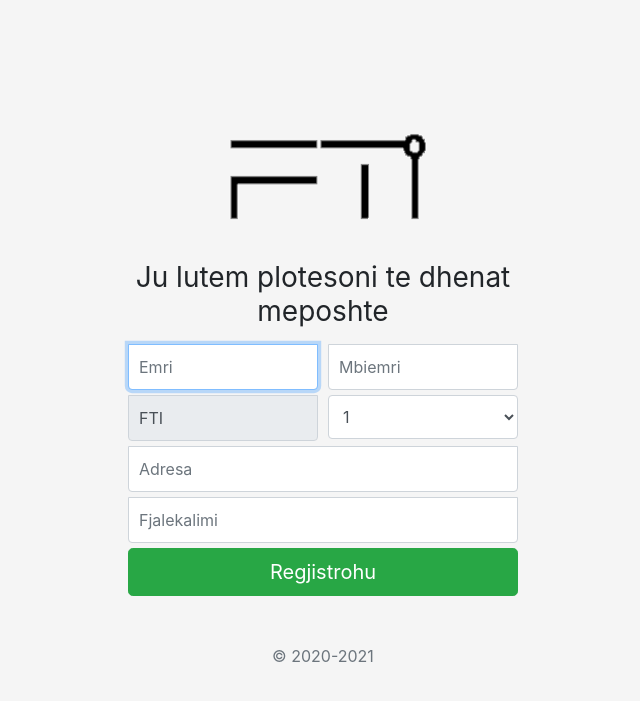
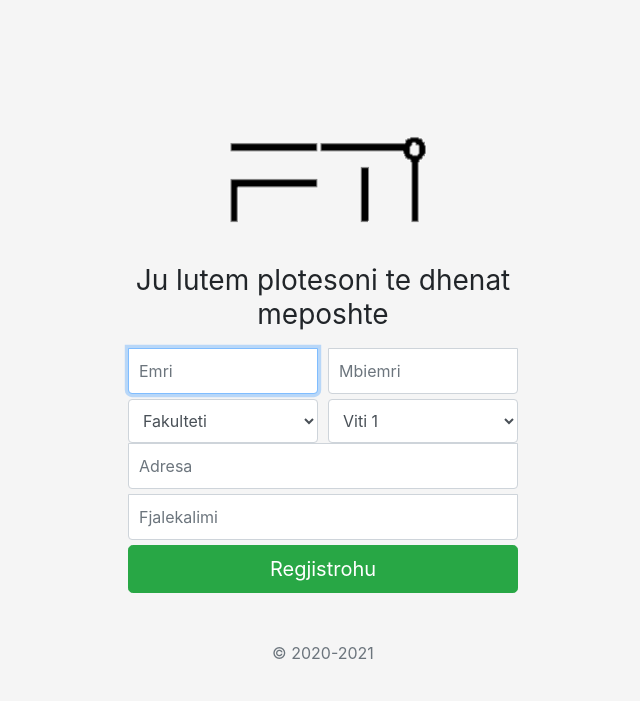
Before and after one commit to erionquku/fti-website, a PHP site: page /register in a window 1280 px wide. Shown: the top 701 px of the page, without its empty margins (317-957 px from the left). Run offline with PHP 8.4, Linux system fonts and the light colour scheme.

Commit message:
non-empty message

```diff
--- a/app/Models/User/User.php
+++ b/app/Models/User/User.php
@@ -7,4 +7,10 @@ use Models\DbTable;
 class User extends DbTable
 {
 
+    public function set($key, $value)
+    {
+        $this->$key = $value;
+    }
+
+
 }
--- a/index.php
+++ b/index.php
@@ -1,6 +1,6 @@
 <?php
 
-require_once "load.php";
+require_once "util/load.php";
 
 $view = new \App\View();
 $view->setTitle("Welcome");
--- a/register/index.php
+++ b/register/index.php
@@ -12,34 +12,37 @@
 
 
 <body class="text-center center-body">
-<form class="form-signup">
+<form class="form-signup" action="register.php" method="post">
     <img class="mb-4" src="../resources/img/logo.png" alt="" width="214" height="121">
     <h1 class="h3 mb-3 font-weight-normal">Ju lutem plotesoni te dhenat meposhte</h1>
 
     <div class="container">
         <div class="form-row">
             <div class="col">
-                <input type="text" id="inputFirstName" class="form-control" placeholder="Emri" required autofocus>
+                <input type="text" name="fname" class="form-control" placeholder="Emri" required autofocus>
             </div>
             <div class="col">
-                <input type="text" id="inputLastName" class="form-control" placeholder="Mbiemri" required >
+                <input type="text" name="lname" class="form-control" placeholder="Mbiemri" required >
             </div>
         </div>
         <div class="form-row">
             <div class="col">
-                <input type="text" id="inputFirstName" class="form-control" placeholder="Fakulteti" value="FTI" disabled >
+                <select name="faculty" class="form-control" required >
+                    <option disabled selected>Fakulteti</option>
+                    <option value="fti">FTI</option>
+                </select>
             </div>
             <div class="col">
-                <select type="text" id="inputLastName" class="form-control" placeholder="Viti" required >
-                    <option value="1">1</option>
-                    <option value="2">2</option>
-                    <option value="3">3</option>
+                <select name="year" class="form-control" required >
+                    <option value="1">Viti 1</option>
+                    <option value="2">Viti 2</option>
+                    <option value="3">Viti 3</option>
                 </select>
             </div>
         </div>
 
-        <input type="email" id="inputEmail" class="form-control" placeholder="Adresa" required >
-        <input type="password" id="inputPassword" class="form-control" placeholder="Fjalekalimi" required>
+        <input type="email" name="email" id="inputEmail" class="form-control" placeholder="Adresa" required >
+        <input type="password" name="pass" id="inputPassword" class="form-control" placeholder="Fjalekalimi" required>
 
         <button class="btn btn-lg btn-success btn-block" type="submit">Regjistrohu</button>
     </div>
```
Also changed, not shown: Controller.php (added, +14 -0 lines), register/register.php (added, +22 -0 lines), .htaccess (added), util/helpers.php (renamed from helpers.php), util/load.php (renamed from load.php), util/translate.php (renamed from translate.php).
